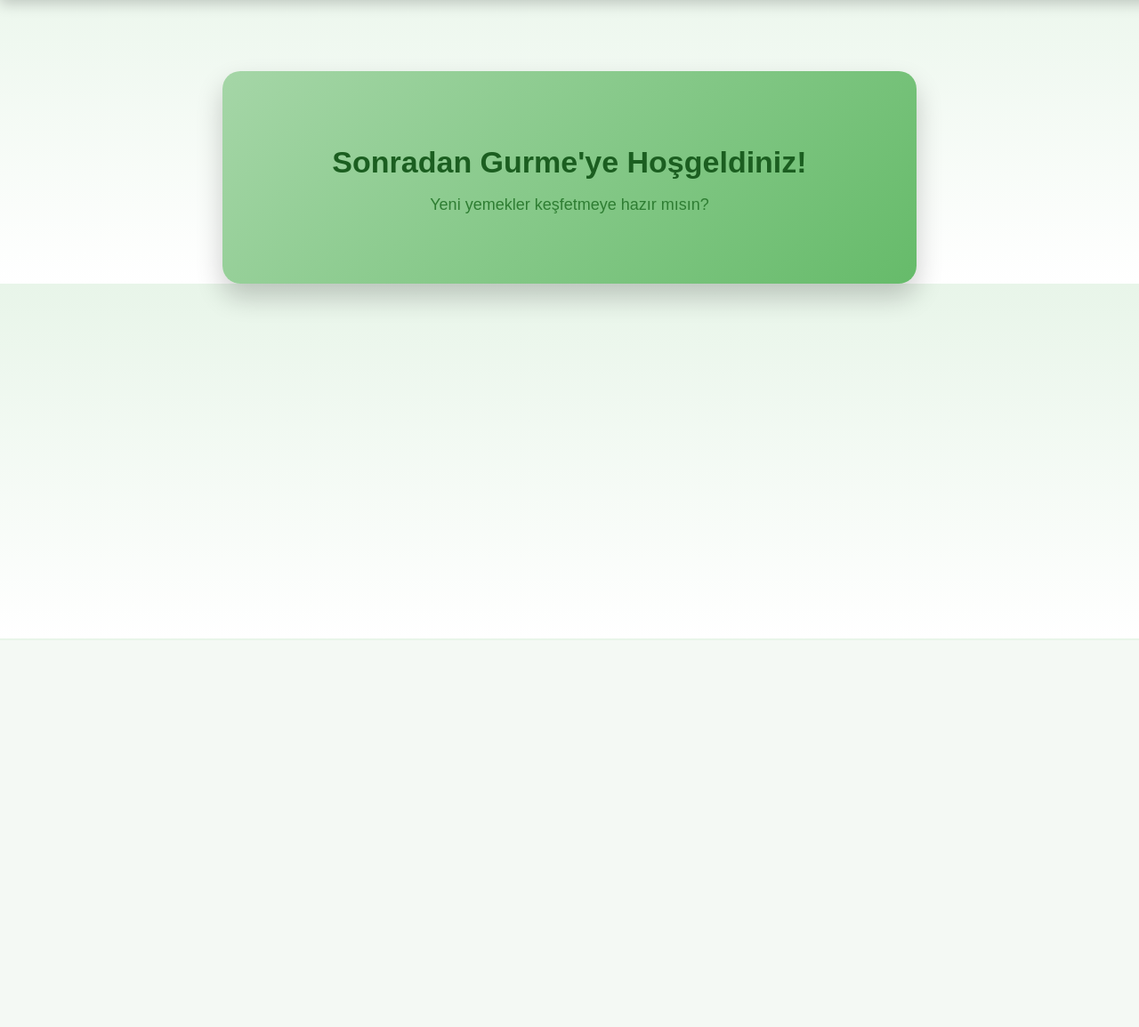
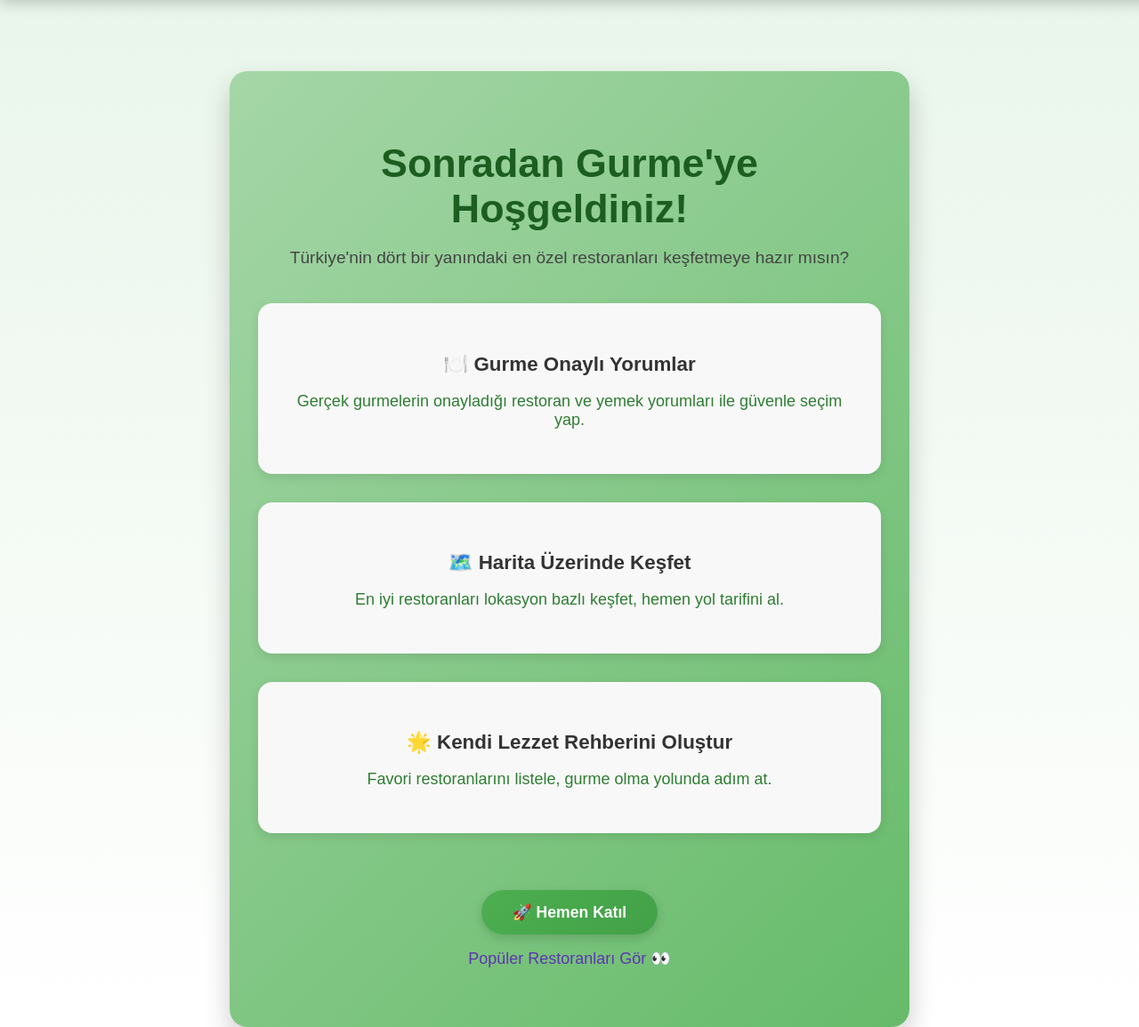
Before and after one commit to sude-tunc/Sonradan-Gurme, a Django app: page / in a window 1280 px wide. Shown: the part 80-1235 px from the top of the page at 89% size. Before the commit the page ends 437 px from the top, so only its background shows below. Run offline with Django 5.2, Linux system fonts and the light colour scheme.

Commit message:
giriş sayfası güncellemesi

```diff
--- a/templates/main_page.html
+++ b/templates/main_page.html
@@ -1,8 +1,113 @@
 {% extends "base.html" %}
 
 {% block content %}
+<style>
+    .hero-block {
+        padding: 3rem 2rem;
+        text-align: center;
+    }
+
+    .hero-block h1 {
+        font-size: 2.8rem;
+        margin-bottom: 0.5rem;
+    }
+
+    .hero-block p.subheading {
+        font-size: 1.2rem;
+        color: #444;
+        margin-bottom: 2.5rem;
+    }
+
+    .feature-cards {
+        display: flex;
+        justify-content: space-between;
+        gap: 2rem;
+        width: 100%;
+        max-width: 1200px;
+        margin: 0 auto 2rem auto;
+        flex-wrap: wrap;
+    }
+
+    .feature-card {
+        background: #f8f8f8;
+        border-radius: 16px;
+        padding: 2rem;
+        flex: 1;
+        min-width: 280px;
+        box-shadow: 0 4px 12px rgba(0, 0, 0, 0.1);
+        transition: transform 0.3s, box-shadow 0.3s;
+    }
+
+    .feature-card:hover {
+        transform: translateY(-5px);
+        box-shadow: 0 8px 20px rgba(0, 0, 0, 0.15);
+    }
+
+    .feature-card h3 {
+        font-size: 1.4rem;
+        margin-bottom: 0.5rem;
+    }
+
+    .cta-button {
+        display: inline-block;
+        margin-top: 2rem;
+        padding: 0.9rem 2.2rem;
+        font-size: 1.1rem;
+        font-weight: 600;
+        background: linear-gradient(135deg, #4CAF50, #43A047);
+        color: #fff !important;
+        text-decoration: none !important;
+        border: none;
+        border-radius: 50px;
+        box-shadow: 0 4px 12px rgba(0, 0, 0, 0.15);
+        transition: all 0.3s ease-in-out;
+        cursor: pointer;
+    }
+
+    .cta-button:hover {
+        background: linear-gradient(135deg, #45A049, #388E3C);
+        box-shadow: 0 6px 18px rgba(0, 0, 0, 0.25);
+        transform: scale(1.05);
+    }
+
+    .sub-link {
+        margin-top: 1rem;
+    }
+
+    .sub-link a {
+        color: #5e35b1;
+        font-weight: 500;
+        text-decoration: none;
+        transition: color 0.3s;
+    }
+
+    .sub-link a:hover {
+        color: #311b92;
+    }
+
+</style>
+
 <div class="hero-block">
     <h1>Sonradan Gurme'ye Hoşgeldiniz!</h1>
-    <p>Yeni yemekler keşfetmeye hazır mısın?</p>
+    <p class="subheading">Türkiye'nin dört bir yanındaki en özel restoranları keşfetmeye hazır mısın?</p>
+
+    <div class="feature-cards">
+        <div class="feature-card">
+            <h3>🍽️ Gurme Onaylı Yorumlar</h3>
+            <p>Gerçek gurmelerin onayladığı restoran ve yemek yorumları ile güvenle seçim yap.</p>
+        </div>
+        <div class="feature-card">
+            <h3>🗺️ Harita Üzerinde Keşfet</h3>
+            <p>En iyi restoranları lokasyon bazlı keşfet, hemen yol tarifini al.</p>
+        </div>
+        <div class="feature-card">
+            <h3>🌟 Kendi Lezzet Rehberini Oluştur</h3>
+            <p>Favori restoranlarını listele, gurme olma yolunda adım at.</p>
+        </div>
+    </div>
+
+    <a class="cta-button" href="{% url 'register' %}">🚀 Hemen Katıl</a>
+
+    <p class="sub-link"><a href="{% url 'kesfet' %}">Popüler Restoranları Gör 👀</a></p>
 </div>
 {% endblock %}
```
Also changed, not shown: db.sqlite3.
